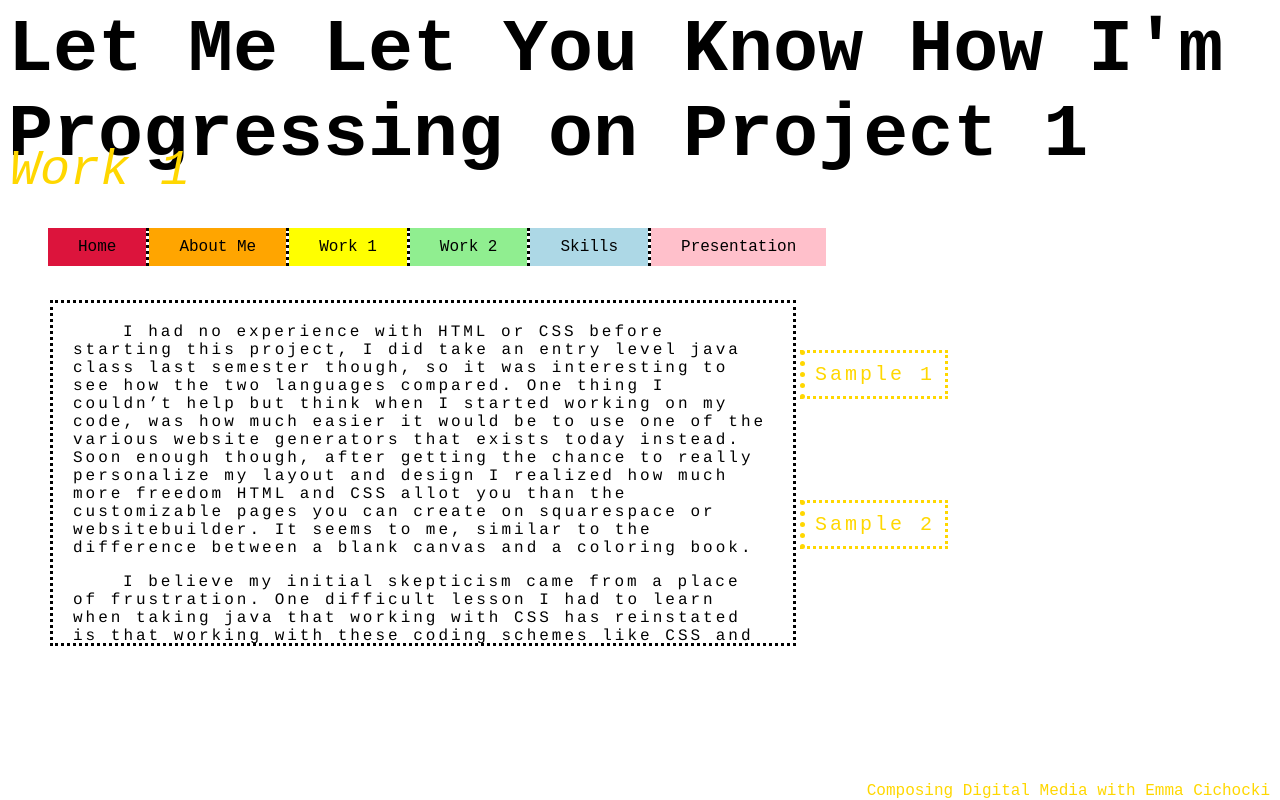
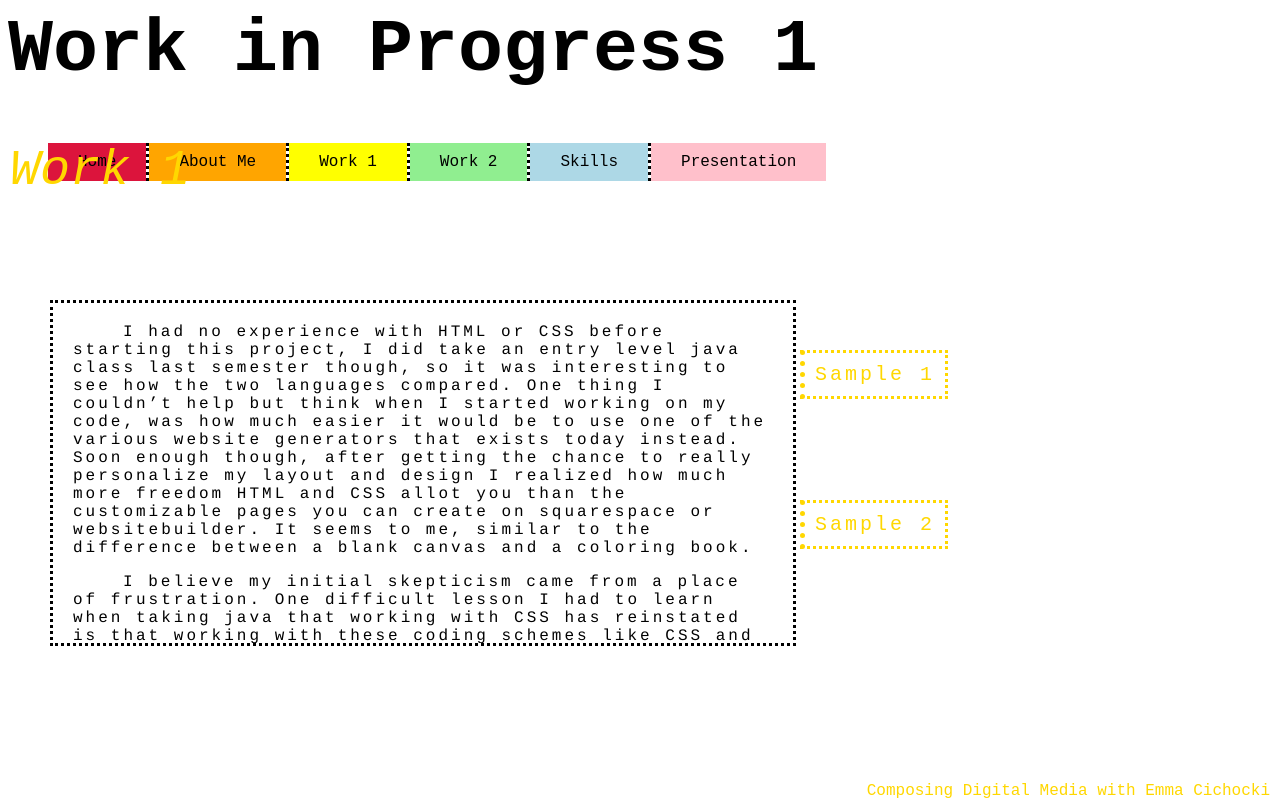
Before and after one commit to EMC105/EMC105.github.io, a plain HTML site: page Work 1/index.html in a window 1280 px wide. Drawn offline with Linux system fonts and the light colour scheme.

Commit message:
Update index.html

```diff
--- a/Work 1/index.html
+++ b/Work 1/index.html
@@ -5,7 +5,7 @@
      <link rel="stylesheet" type="text/css" href="/work1.css">
     </head>
     <body>
-      <h1>Let Me Let You Know How I'm Progressing on Project 1</h1>
+      <h1>Work in Progress 1</h1>
       <nav><ul class="/main-menu/">
           <li><a href="https://EMC105.github.io">Home<link>
           <li><a href="/portfolio">About Me</a></li>
```
